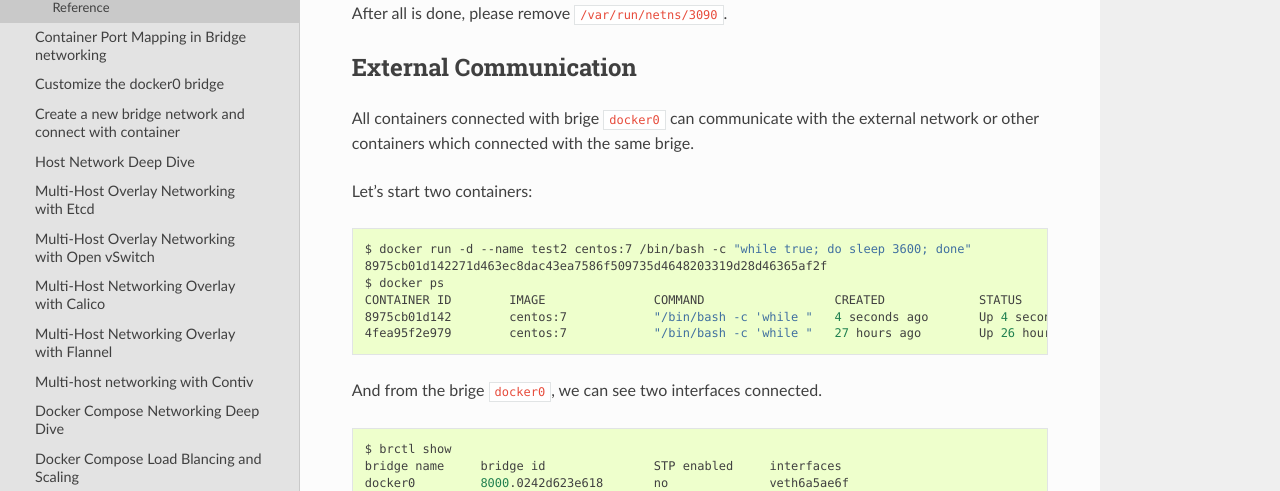
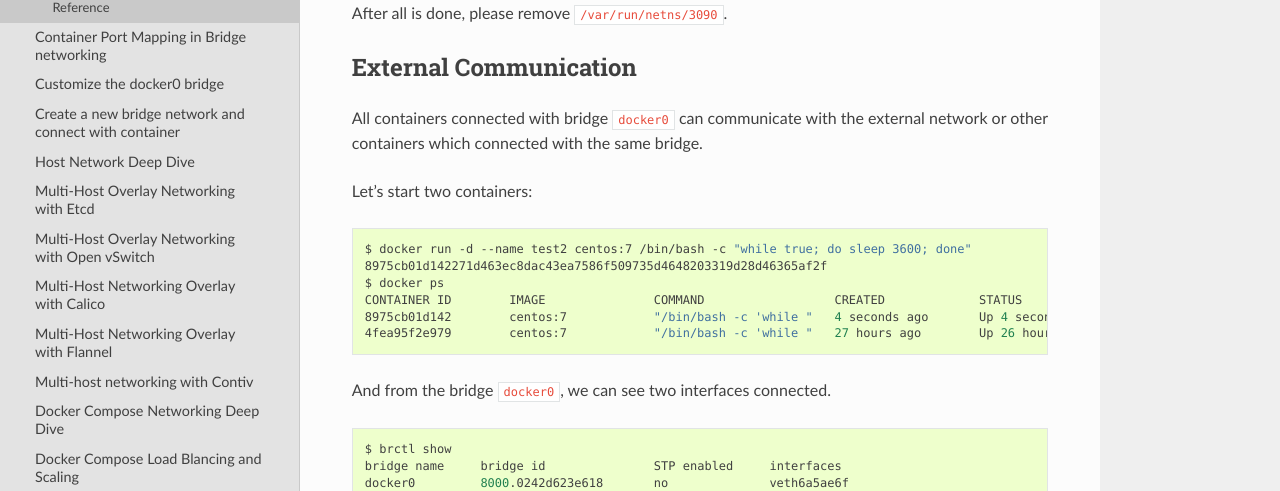
Before and after one commit to xiaopeng163/docker-k8s-lab, a Sphinx documentation site: the page built from docs/source/docker/bridged-network.rst, in a window 1280 px wide and 900 px high, scrolled down 3782 px. Shown: the part 149-640 px from the top of the window. Built offline with Sphinx 7.4.7 and the Read the Docs theme 2.0.0, drawn with Linux system fonts in a browser that asks for light colours; some of the changed text lies outside the part shown.

Commit message:
s/brige/bridge/

```diff
--- a/docs/source/docker/bridged-network.rst
+++ b/docs/source/docker/bridged-network.rst
@@ -96,7 +96,7 @@ You can also see this bridge as a part of a host’s network stack by using the
 
 Because there are no containers running, the bridge ``docker0`` status is down.
 
-You can also use ``brctl`` command to get brige docker0 information
+You can also use ``brctl`` command to get bridge docker0 information
 
 .. code-block:: bash
 
@@ -213,8 +213,8 @@ After all is done, please remove ``/var/run/netns/3090``.
 External Communication
 ----------------------
 
-All containers connected with brige ``docker0`` can communicate with the external network or other containers which
-connected with the same brige.
+All containers connected with bridge ``docker0`` can communicate with the external network or other containers which
+connected with the same bridge.
 
 Let's start two containers:
 
@@ -227,7 +227,7 @@ Let's start two containers:
   8975cb01d142        centos:7            "/bin/bash -c 'while "   4 seconds ago       Up 4 seconds                            test2
   4fea95f2e979        centos:7            "/bin/bash -c 'while "   27 hours ago        Up 26 hours                             test1
 
-And from the brige ``docker0``, we can see two interfaces connected.
+And from the bridge ``docker0``, we can see two interfaces connected.
 
 .. code-block:: bash
 
```
